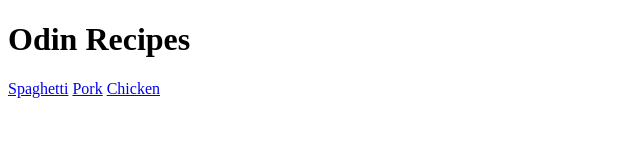
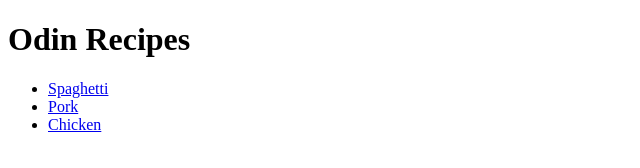
Before and after one commit to Tyxsdev/odin-recipes2, a plain HTML site: page index.html in a window 1280 px wide. Shown: the whole page, without its empty margins (0-640 px from the left). Drawn offline with Linux system fonts and the light colour scheme.

Commit message:
Place links in an ul

```diff
--- a/index.html
+++ b/index.html
@@ -7,8 +7,10 @@
 </head>
 <body>
     <h1>Odin Recipes</h1>
-    <a href="./recipes/spaghetti.html">Spaghetti</a>
-    <a href="./recipes/pork.html">Pork</a>
-    <a href="./recipes/chicken.html">Chicken</a>
+    <ul>
+        <li><a href="./recipes/spaghetti.html">Spaghetti</a></li>
+        <li><a href="./recipes/pork.html">Pork</a></li>
+        <li><a href="./recipes/chicken.html">Chicken</a></li>
+    </ul>
 </body>
 </html>
```
